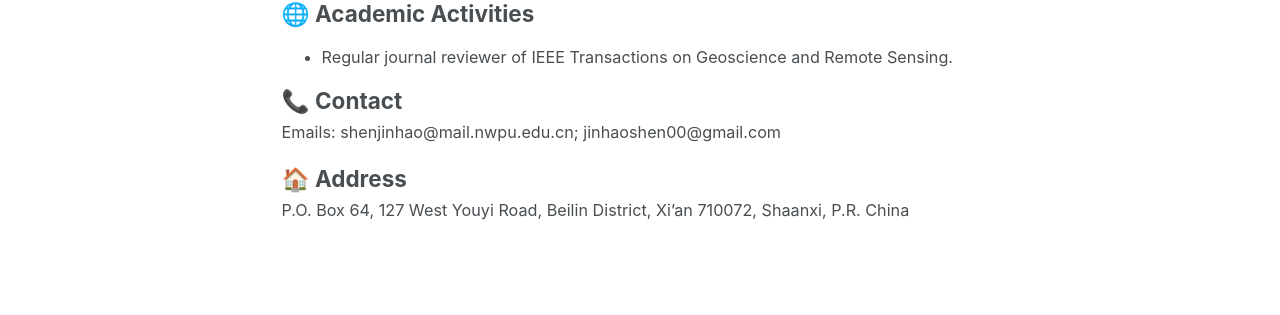
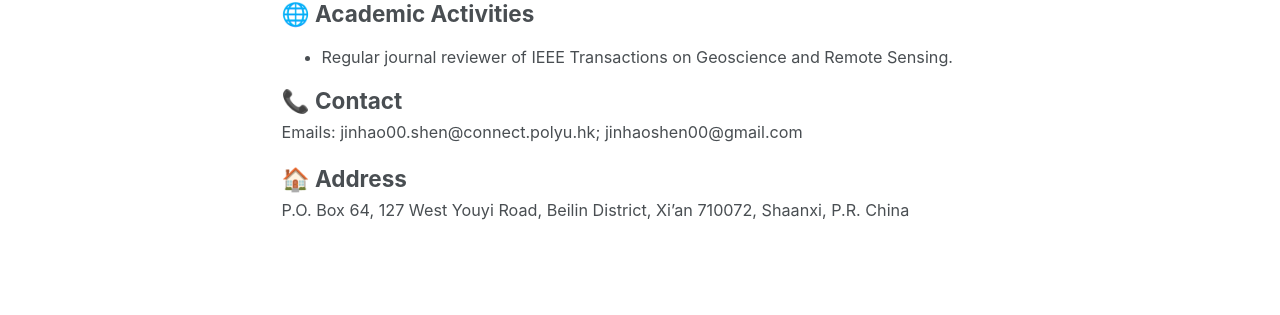
Before and after one commit to JinhaoShen/JinhaoShen.github.io, a Jekyll site: the page built from _pages/main.md, in a window 1280 px wide and 1090 px high. Shown: the part 658-973 px from the top of the window. Built offline with Jekyll 4.4.1, drawn with Linux system fonts in a browser that asks for light colours; emoji names are drawn with the system emoji font; some web fonts are replaced.

Commit message:
250829v1

```diff
--- a/_pages/main.md
+++ b/_pages/main.md
@@ -29,7 +29,7 @@ My research interests lie in the multimodal, computer vision, and remote sensing
 
 
 ### :telephone_receiver: Contact
-Emails: shenjinhao@mail.nwpu.edu.cn; jinhaoshen00@gmail.com
+Emails: jinhao00.shen@connect.polyu.hk; jinhaoshen00@gmail.com
 
 
 ### :house: Address
```
